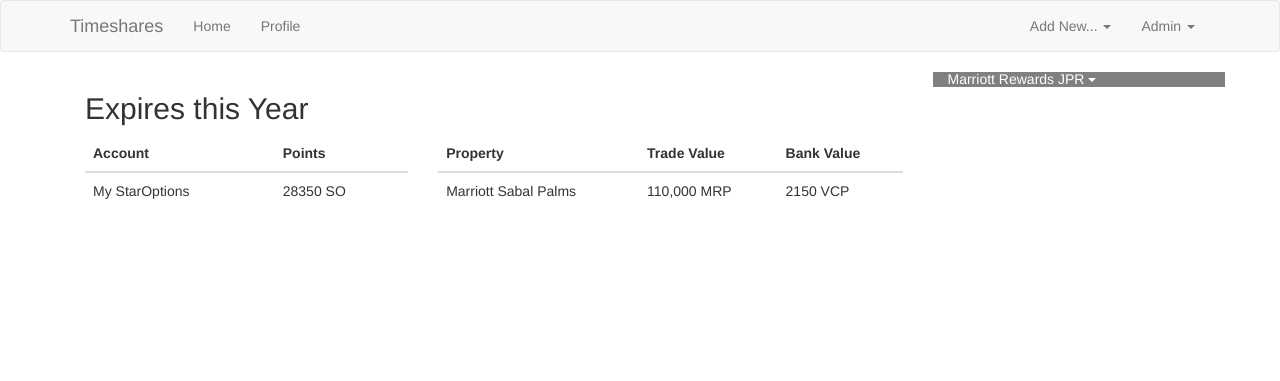
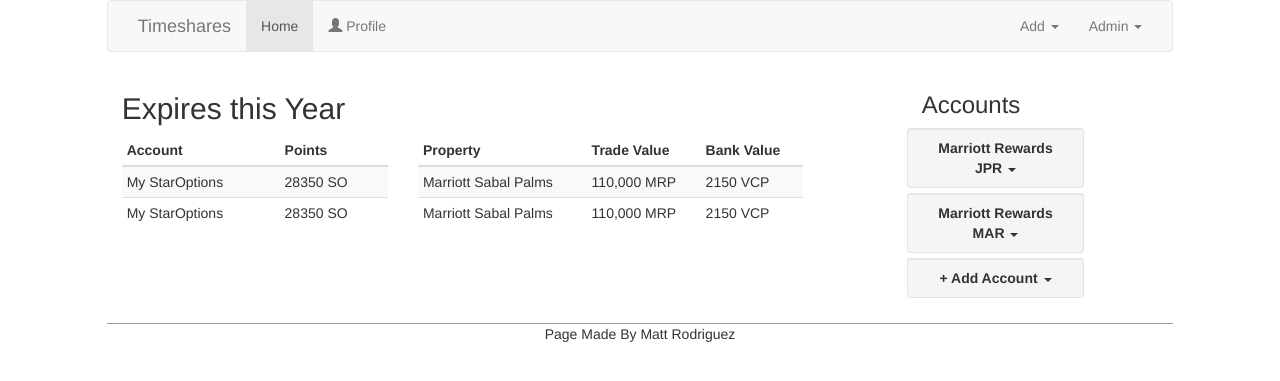
Before and after one commit to mateogolf/timeshares, a Django app: template apps/manager/templates/manager/index.html in a window 1280 px wide. Shown: the top 381 px of the page. Run offline with Django 3.2, Linux system fonts and the light colour scheme; the template is opened without the code that fills it: most values are stand-ins (such as "Sample title", 1, 10 or a date in 2020); parts of the project's set-up code (start-up, migrations or seed data) failed here and were passed over; some libraries are stand-ins or nearby versions.

Commit message:
Added Bootstrap styling to the main dashboard

```diff
--- a/apps/manager/templates/manager/index.html
+++ b/apps/manager/templates/manager/index.html
@@ -4,64 +4,71 @@
     <meta charset="UTF-8">
     <meta http-equiv="X-UA-Compatible" content="ie=edge">
     <title>Welcome</title>
-    {% load static %}
+    <!-- {% load static %} -->
     <!-- The line above tells Django to be ready to listen for static files -->
     <link rel="stylesheet" href="{% static 'users/css/main.css' %}" media="screen" title="no title" charset="utf-8">
+    <!-- <meta name="viewport" content="width=device-width, initial-scale=1">
+    <link rel="stylesheet" href="https://maxcdn.bootstrapcdn.com/bootstrap/3.3.7/css/bootstrap.min.css">
+    <script src="https://ajax.googleapis.com/ajax/libs/jquery/3.2.1/jquery.min.js"></script>
+    <script src="https://maxcdn.bootstrapcdn.com/bootstrap/3.3.7/js/bootstrap.min.js"></script> -->
     <!-- bootstrapcdn -->
     <meta name="viewport" content="width=device-width, initial-scale=1">
     <link rel="stylesheet" href="https://maxcdn.bootstrapcdn.com/bootstrap/3.3.7/css/bootstrap.min.css">
-    <script src="https://ajax.googleapis.com/ajax/libs/jquery/1.12.4/jquery.min.js"></script>
+    <script src="https://ajax.googleapis.com/ajax/libs/jquery/3.2.1/jquery.min.js"></script>
     <script src="https://maxcdn.bootstrapcdn.com/bootstrap/3.3.7/js/bootstrap.min.js"></script>
     <script type="text/javascript">
         $(document).ready(function () {
-            $(".toggle-btn").click(function () {
-                $(".myCollapsible").collapse('toggle');
+            $("dt.toggle-btn").on("click", function () {
+                $(this).siblings('dd').collapse('toggle');
+            });
+            $(".h5 toggle-btn").on("click", function () {
+                $(this).siblings('form').collapse('toggle');
             });
         });
-
     </script>
     <style type="text/css">
-        .myCollapsible{
+        dd{
+            /* margin-left: 10px; */
             display: none;
-            margin: 0px;
-            padding: 0px;
         }
-        div.account{
-            background-color: grey;
+
+        .well-sm{
+            margin-bottom: 5px;
         }
-        .toggle-btn{
-            color: white;
-            margin: 0px;
-            padding: 0px;
+        .expires{
+            display: flex;
+            flex-flow: row wrap;
+        }
+        #newAccount{
+            display: none;
+        }
+        footer{
+            border-top: 1px inset;
+            margin-top: 20px;
         }
     </style>
 </head>
-<body>
-    <nav id="myNavbar" class="navbar navbar-default" role="navigation">
-        <!-- Brand and toggle get grouped for better mobile display -->
-        <div class="container">
+<body id="dashboard">
+    <nav class="navbar navbar-default col-lg-10 col-lg-offset-1 col-md-10 col-md-offset-1">
         <div class="navbar-header">
-                <!-- <button type="button" class="navbar-toggle" data-toggle="collapse" data-target="#bs-example-navbar-collapse-1">
-                    <span class="sr-only">Toggle navigation</span>
+            <button type="button" class="navbar-toggle" data-toggle="collapse" data-target="#myNavbar">
                 <span class="icon-bar"></span>
                 <span class="icon-bar"></span>
                 <span class="icon-bar"></span>
-                </button> -->
+            </button>
             <a class="navbar-brand" href="#">Timeshares</a>
         </div>
-            <!-- Collect the nav links, forms, and other content for toggling -->
-            <div class="collapse navbar-collapse" id="bs-example-navbar-collapse-1">
+        <div class="collapse navbar-collapse" id="myNavbar">
             <ul class="nav navbar-nav">
-                    <li><a href="#">Home</a></li>
-                    <li><a href="#">Profile</a></li>
-
+                <li class="active"><a href="#">Home</a></li>
+                <li><a href="#"> <span class="glyphicon glyphicon-user"></span> Profile</a></li>
             </ul>
             <ul class="nav navbar-nav navbar-right">
                 <li class="dropdown">
-                        <a href="#" data-toggle="dropdown" class="dropdown-toggle">Add New... <b class="caret"></b></a>
+                    <a href="#" data-toggle="dropdown" class="dropdown-toggle">Add <b class="caret"></b></a>
                     <ul class="dropdown-menu">
-                            <li><a href="#">Timeshare</a></li>
-                            <li><a href="#">Account</a></li>
+                        <li><a href="#"><span class="glyphicon glyphicon-home"></span> New Timeshare</a></li>
+                        <li><a href="#"> New Account</a></li>
                     </ul>
                 </li>
                 <li class="dropdown">
@@ -75,18 +82,14 @@
                 </li>
             </ul>
         </div>
-            <!-- /.navbar-collapse -->
-        </div>
     </nav>
-    <div class="container">
-        <div class="row">
-            <div class="col-xs-9">
-                <div class="main-content">
-                    <article class="col-xs-12">
+    <div class="main container-fluid col-lg-10 col-lg-offset-1 col-md-10 col-md-offset-1 col-sm-12">
+        <div class="row main">
+            <div class="col-lg-8 col-md-9 col-sm-9 col-xs-10 col-offset-1">
                 <h2>Expires this Year</h2>
-                        <div class="row">
-                            <div class="col-xs-5">
-                                <table class="table points">
+                <div class="expires row">
+                    <div class="col-sm-5 col-xs-12">
+                        <table class="table table-striped table-hover table-condensed table-responsive points">
                             <thead>
                                 <tr>
                                     <th>Account</th>
@@ -94,6 +97,10 @@
                                 </tr>
                             </thead>
                             <tbody>
+                                <tr>
+                                    <td>My StarOptions</td>
+                                    <td>28350 SO</td>
+                                </tr>
                                 <tr>
                                     <td>My StarOptions</td>
                                     <td>28350 SO</td>
@@ -107,8 +114,8 @@
                             </tbody>
                         </table>
                     </div>
-                            <div class="col-xs-7">
-                                <table class="available table">
+                    <div class="col-sm-7 col-xs-12">
+                        <table class="table table-striped table-hover table-condensed table-responsive available">
                             <thead>
                                 <tr>
                                     <th>Property</th>
@@ -117,6 +124,11 @@
                                 </tr>
                             </thead>
                             <tbody>
+                                <tr>
+                                    <td>Marriott Sabal Palms</td>
+                                    <td>110,000 MRP</td>
+                                    <td>2150 VCP</td>
+                                </tr>
                                 <tr>
                                     <td>Marriott Sabal Palms</td>
                                     <td>110,000 MRP</td>
@@ -133,26 +145,65 @@
                         </table>
                     </div>
                 </div>
-                    </article>
-
+            </div>
+            <div class="col-lg-2 col-lg-offset-1 col-md-3 col-sm-3 col-xs-3 col-xs-3 col-lg-offset-4">
+                <!--Nested Account Info-->
+                <h3>Accounts</h3>
+                <div class="row well well-sm">
+                    <div class="account col-xs-12">
+                        <dl class="nav nav-pills nav-stacked">
+                            <dt class="toggle-btn text-center active">Marriott Rewards JPR <b class="caret toggle-btn"></b></dt>
+                            <dd>username: Testing</dd>
+                            <dd>427,502 MRP</dd>
+                        </dl>
                     </div>
                 </div>
-            <div class="col-xs-3">
-                <!--Nested Account Info-->
-                <div class="row">
+                <div class="row well well-sm">
                     <div class="account col-xs-12">
-                        <h5 class="h5 toggle-btn">Marriott Rewards JPR <b class="caret toggle-btn"></b></h5>
-                        <p class="myCollapsible">username: Testing</p>
-                        <p class="myCollapsible">427,502 MRP</p>
+                        <dl class="nav nav-pills nav-stacked">
+                            <dt class="toggle-btn text-center active">Marriott Rewards MAR <b class="caret toggle-btn"></b></dt>
+                            <dd class="active">username: MAR20176</dd>
+                            <dd class="active">6,618 MRP</dd>
+                        </dl>
                     </div>
                 </div>
-                <div class="row">
-                    <div class="col-xs-12">
-                        <div class="sidebar-content"></div>
+                <div class="row well well-sm">
+                    <div class="account col-xs-12">
+                        <dl class="nav nav-pills nav-stacked">
+                            <dt class="toggle-btn text-center active"> + Add Account <b class="caret toggle-btn"></b></dt>
+                            <dd class="active">
+                                <form  action="/" method="POST">
+                                    <div class="form-group">
+                                        <label for="nickname">Account Nickname:</label>
+                                        <input type="text" class="form-control" id="nickname" name="nickname">
+                                    </div>
+                                    <!-- username -->
+                                    <div class="form-group">
+                                        <label for="username">Username:</label>
+                                        <input type="text" class="form-control" id="username" name="username">
+                                    </div>
+                                    <!-- Source:drowndown select form -->
+                                    <!-- Login URL -->
+                                    <div class="form-group">
+                                        <label for="login_url">Login URL:</label>
+                                        <input type="text" class="form-control" id="login_url" name="login_url">
+                                    </div>
+                                    <!-- Total Points -->
+                                    <div class="form-group">
+                                        <label for="total_pts">Total Points:</label>
+                                        <input type="text" class="form-control" id="total_pts" name="total_pts">
+                                    </div>
+                                    <button type="submit" class="btn btn-default">Submit</button>
+                                </form>
+                            </dd>
+                        </dl>
                     </div>
                 </div>
             </div>
         </div>
     </div>
+    <footer class="container-fluid text-center col-lg-10 col-lg-offset-1 col-md-10 col-md-offset-1">
+        <p>Page Made By Matt Rodriguez</p>
+    </footer>
 </body>
 </html>
```
Lines whose indentation alone changed are shown as unchanged.
